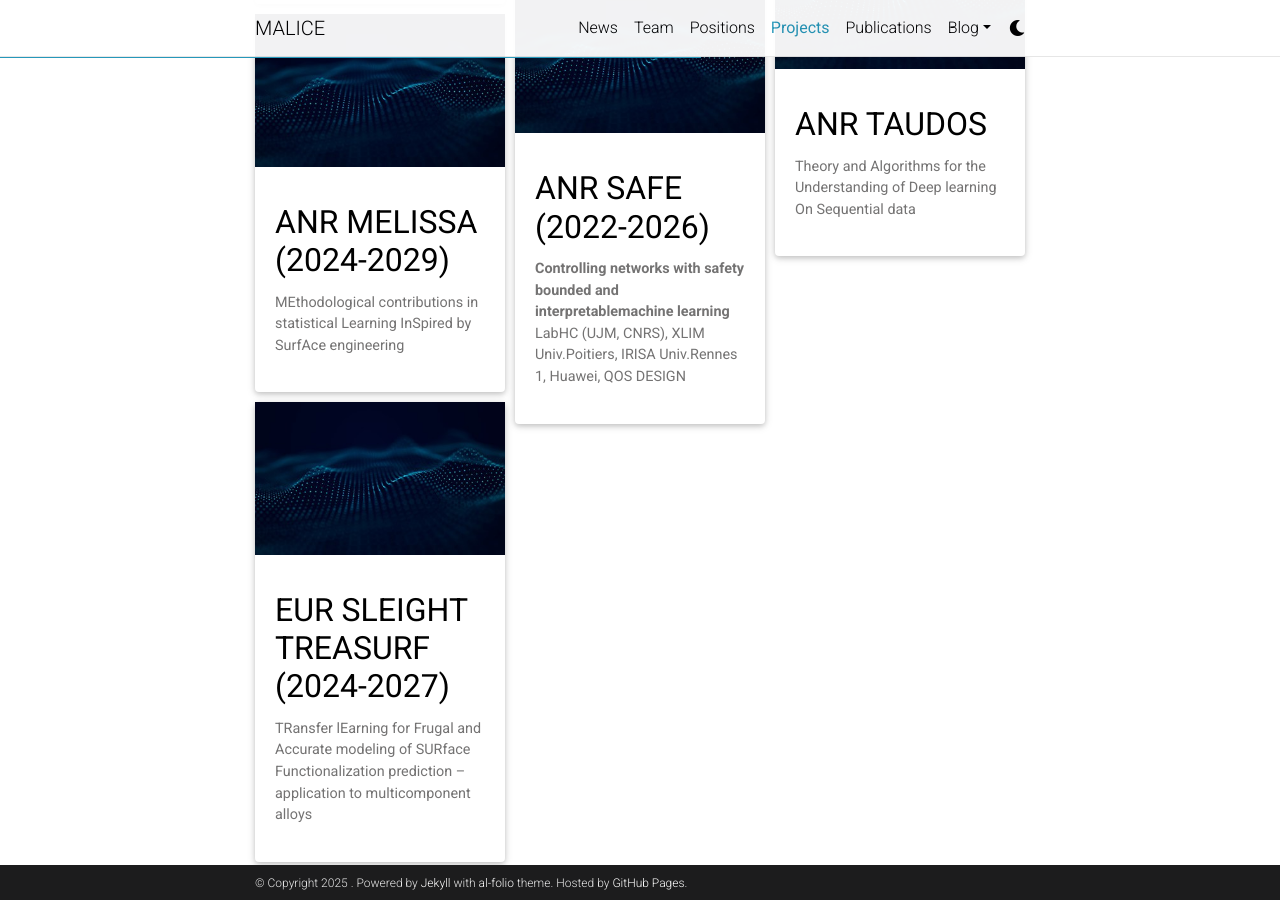
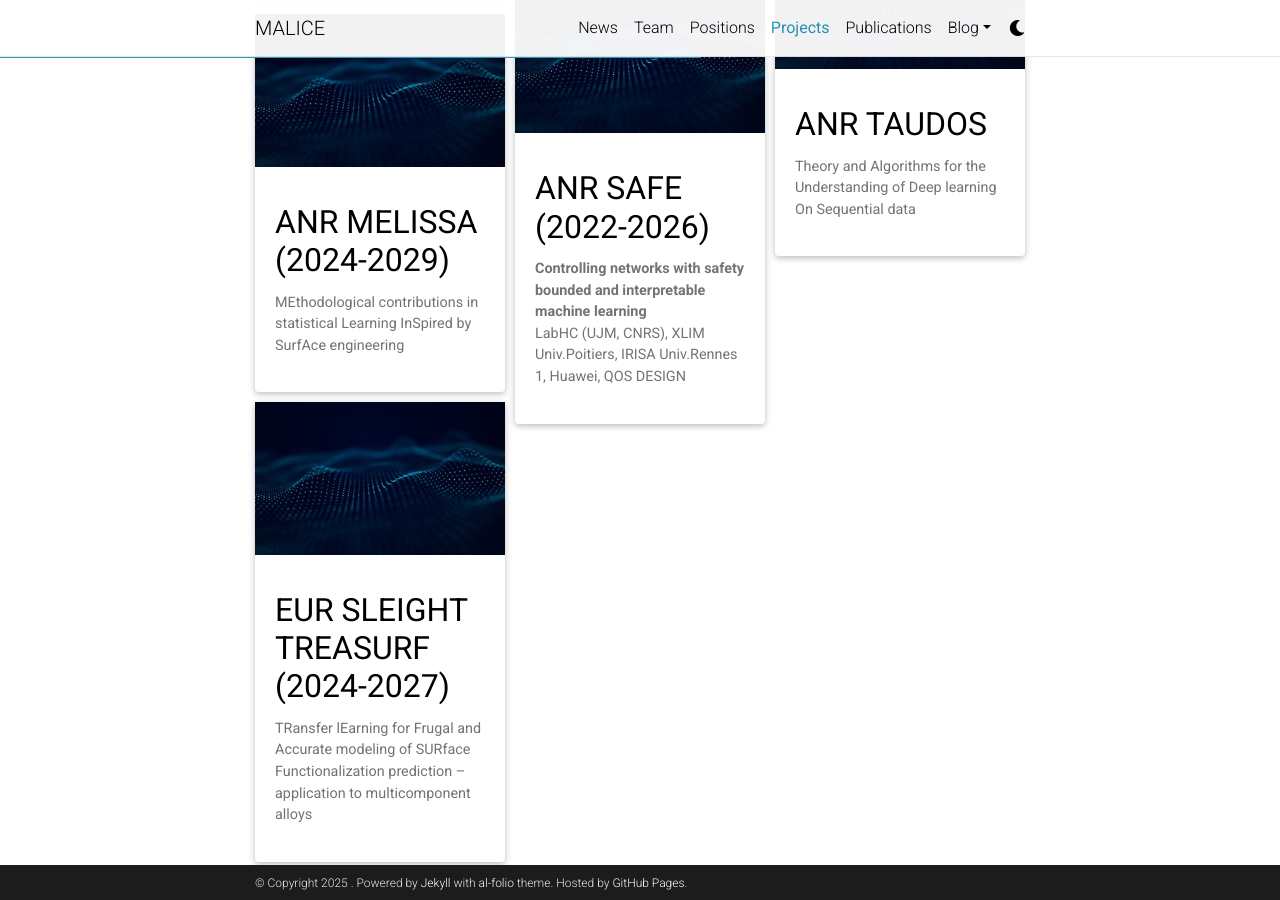
Before and after one commit to labhc-malice/labhc-malice.github.io, a Jekyll site: the page built from _pages/projects.md, in a window 1280 px wide and 900 px high, scrolled down 706 px. Built offline with Jekyll 4.4.1, drawn with Linux system fonts in a browser that asks for light colours; full-size pictures stand in for the smaller copies a plugin makes; comment, search, counter and statistics services are not loaded; a style sheet for code colours, icons or effects is not loaded.

Commit message:
Update Safe description again

```diff
--- a/_projects/SAFE.md
+++ b/_projects/SAFE.md
@@ -1,7 +1,7 @@
 ---
 layout: page
 title: ANR SAFE <br/>(2022-2026)
-description: "<b> Controlling networks with safety bounded and interpretablemachine learning </b> <br/> LabHC (UJM, CNRS), XLIM Univ.Poitiers, IRISA Univ.Rennes 1, Huawei, QOS DESIGN"
+description: "<b> Controlling networks with safety bounded and interpretable machine learning </b> <br/> LabHC (UJM, CNRS), XLIM Univ.Poitiers, IRISA Univ.Rennes 1, Huawei, QOS DESIGN"
 img: assets/img/project/logo-defaut-malice6.jpg
 importance: 1
 category: ongoing
```
